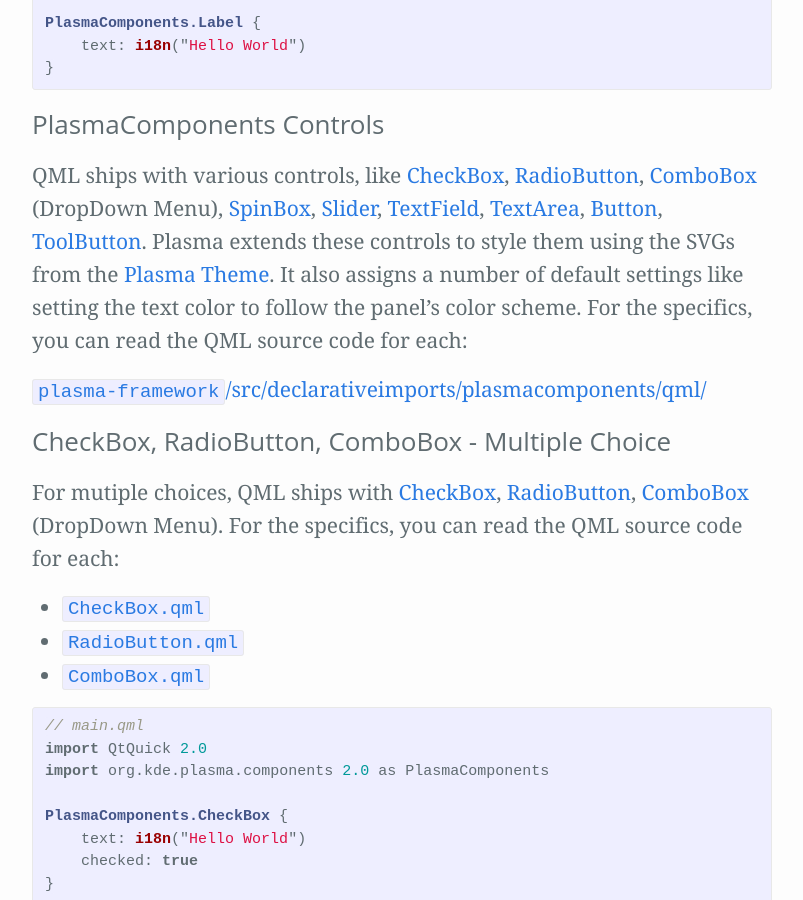
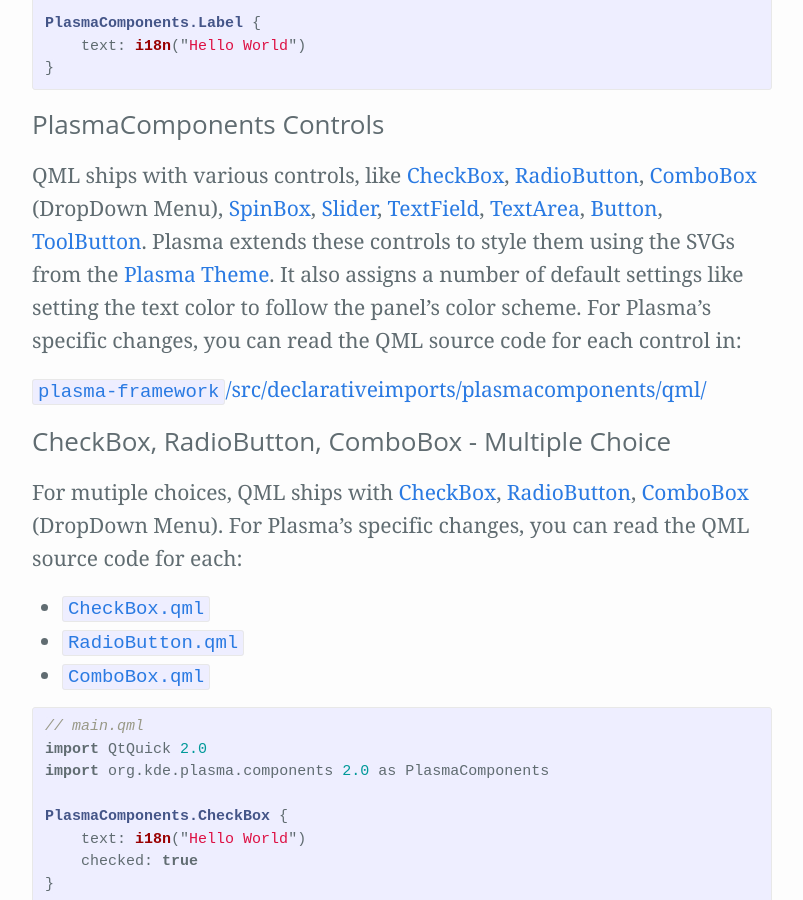
Before and after one commit to Zren/zren.github.io, a Jekyll site: the page built from kde_docs/widget-PlasmaQmlApi.md, in a window 1280 px wide and 900 px high, scrolled down 740 px. Shown: the whole window, without its empty margins (238-1041 px from the left). Built offline with Jekyll 4.4.1, drawn with Linux system fonts in a browser that asks for light colours; our own code applies the rules of GitHub Pages for plain Markdown files; some of the changed text lies outside the part shown.

Commit message:
Wording to specify following links are for PlasmaComponents not QML.

```diff
--- a/kde_docs/widget-PlasmaQmlApi.md
+++ b/kde_docs/widget-PlasmaQmlApi.md
@@ -32,7 +32,7 @@
 
 {% capture label %}PlasmaComponents Controls{% endcapture %}
 {% capture sectionLeft %}
-QML ships with various controls, like [CheckBox](https://doc.qt.io/qt-5/qml-qtquick-controls-checkbox.html), [RadioButton](https://doc.qt.io/qt-5/qml-qtquick-controls-radiobutton.html), [ComboBox](https://doc.qt.io/qt-5/qml-qtquick-controls-combobox.html) (DropDown Menu), [SpinBox](https://doc.qt.io/qt-5/qml-qtquick-controls-spinbox.html), [Slider](https://doc.qt.io/qt-5/qml-qtquick-controls-slider.html), [TextField](https://doc.qt.io/qt-5/qml-qtquick-controls-textfield.html), [TextArea](https://doc.qt.io/qt-5/qml-qtquick-controls-textarea.html), [Button](https://doc.qt.io/qt-5/qml-qtquick-controls-button.html), [ToolButton](https://doc.qt.io/qt-5/qml-qtquick-controls-toolbutton.html). Plasma extends these controls to style them using the SVGs from the [Plasma Theme](https://techbase.kde.org/Development/Tutorials/Plasma5/ThemeDetails). It also assigns a number of default settings like setting the text color to follow the panel's color scheme. For the specifics, you can read the QML source code for each:
+QML ships with various controls, like [CheckBox](https://doc.qt.io/qt-5/qml-qtquick-controls-checkbox.html), [RadioButton](https://doc.qt.io/qt-5/qml-qtquick-controls-radiobutton.html), [ComboBox](https://doc.qt.io/qt-5/qml-qtquick-controls-combobox.html) (DropDown Menu), [SpinBox](https://doc.qt.io/qt-5/qml-qtquick-controls-spinbox.html), [Slider](https://doc.qt.io/qt-5/qml-qtquick-controls-slider.html), [TextField](https://doc.qt.io/qt-5/qml-qtquick-controls-textfield.html), [TextArea](https://doc.qt.io/qt-5/qml-qtquick-controls-textarea.html), [Button](https://doc.qt.io/qt-5/qml-qtquick-controls-button.html), [ToolButton](https://doc.qt.io/qt-5/qml-qtquick-controls-toolbutton.html). Plasma extends these controls to style them using the SVGs from the [Plasma Theme](https://techbase.kde.org/Development/Tutorials/Plasma5/ThemeDetails). It also assigns a number of default settings like setting the text color to follow the panel's color scheme. For Plasma's specific changes, you can read the QML source code for each control in:
 
 [`plasma-framework`/src/declarativeimports/plasmacomponents/qml/](https://github.com/KDE/plasma-framework/tree/master/src/declarativeimports/plasmacomponents/qml)
 {% endcapture %}{% capture sectionRight %}
@@ -42,7 +42,7 @@
 
 {% capture label %}CheckBox, RadioButton, ComboBox - Multiple Choice{% endcapture %}
 {% capture sectionLeft %}
-For mutiple choices, QML ships with [CheckBox](https://doc.qt.io/qt-5/qml-qtquick-controls-checkbox.html), [RadioButton](https://doc.qt.io/qt-5/qml-qtquick-controls-radiobutton.html), [ComboBox](https://doc.qt.io/qt-5/qml-qtquick-controls-combobox.html) (DropDown Menu). For the specifics, you can read the QML source code for each:
+For mutiple choices, QML ships with [CheckBox](https://doc.qt.io/qt-5/qml-qtquick-controls-checkbox.html), [RadioButton](https://doc.qt.io/qt-5/qml-qtquick-controls-radiobutton.html), [ComboBox](https://doc.qt.io/qt-5/qml-qtquick-controls-combobox.html) (DropDown Menu). For Plasma's specific changes, you can read the QML source code for each:
 
 * [`CheckBox.qml`](https://github.com/KDE/plasma-framework/blob/master/src/declarativeimports/plasmacomponents/qml/CheckBox.qml)
 * [`RadioButton.qml`](https://github.com/KDE/plasma-framework/blob/master/src/declarativeimports/plasmacomponents/qml/RadioButton.qml)
@@ -104,7 +104,7 @@
 
 {% capture label %}SpinBox, Slider - Numbers{% endcapture %}
 {% capture sectionLeft %}
-To control Integer or Real numbers, QML ships with [SpinBox](https://doc.qt.io/qt-5/qml-qtquick-controls-spinbox.html) and [Slider](https://doc.qt.io/qt-5/qml-qtquick-controls-slider.html). For the specifics, you can read the QML source code for each:
+To control Integer or Real numbers, QML ships with [SpinBox](https://doc.qt.io/qt-5/qml-qtquick-controls-spinbox.html) and [Slider](https://doc.qt.io/qt-5/qml-qtquick-controls-slider.html). For Plasma's specific changes, you can read the QML source code for each:
 
 * [`SpinBox.qml`](https://github.com/KDE/plasma-framework/blob/master/src/declarativeimports/plasmacomponents3/SpinBox.qml) (PlasmaComponents3 only)
 * [`Slider.qml`](https://github.com/KDE/plasma-framework/blob/master/src/declarativeimports/plasmacomponents/qml/Slider.qml)
@@ -157,7 +157,7 @@
 
 {% capture label %}TextField, TextArea - Input{% endcapture %}
 {% capture sectionLeft %}
-To enter text, QML ships with [TextField](https://doc.qt.io/qt-5/qml-qtquick-controls-textfield.html) and [TextArea](https://doc.qt.io/qt-5/qml-qtquick-controls-textarea.html). For the specifics, you can read the QML source code for each:
+To enter text, QML ships with [TextField](https://doc.qt.io/qt-5/qml-qtquick-controls-textfield.html) and [TextArea](https://doc.qt.io/qt-5/qml-qtquick-controls-textarea.html). For Plasma's specific changes, you can read the QML source code for each:
 
 * [`TextField.qml`](https://github.com/KDE/plasma-framework/blob/master/src/declarativeimports/plasmacomponents/qml/TextField.qml)
 * [`TextArea.qml`](https://github.com/KDE/plasma-framework/blob/master/src/declarativeimports/plasmacomponents/qml/TextArea.qml)
@@ -190,7 +190,7 @@
 
 {% capture label %}Button, ToolButton{% endcapture %}
 {% capture sectionLeft %}
-For buttons, QML ships with [Button](https://doc.qt.io/qt-5/qml-qtquick-controls-button.html) and the flat [ToolButton](https://doc.qt.io/qt-5/qml-qtquick-controls-toolbutton.html) version. For the specifics, you can read the QML source code for each:
+For buttons, QML ships with [Button](https://doc.qt.io/qt-5/qml-qtquick-controls-button.html) and the flat [ToolButton](https://doc.qt.io/qt-5/qml-qtquick-controls-toolbutton.html) version. For Plasma's specific changes, you can read the QML source code for each:
 
 * [`Button.qml`](https://github.com/KDE/plasma-framework/blob/master/src/declarativeimports/plasmacomponents/qml/Button.qml)
 * [`ToolButton.qml`](https://github.com/KDE/plasma-framework/blob/master/src/declarativeimports/plasmacomponents/qml/ToolButton.qml)
```
